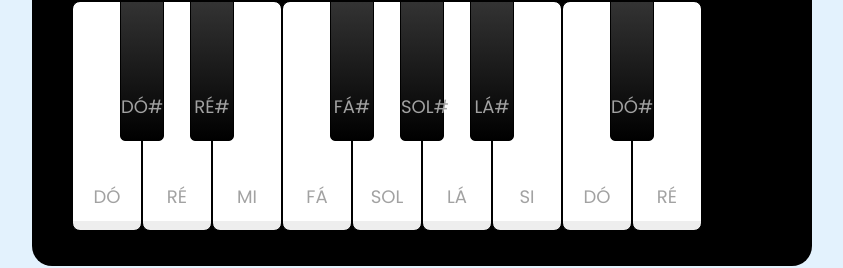
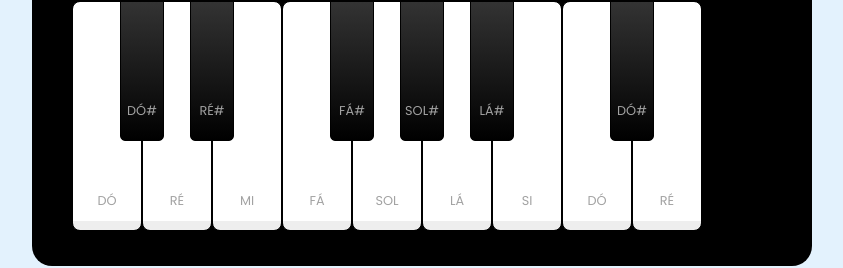
Before and after one commit to rafa-san/dio-simulador-de-piano, a plain HTML site: page index.html in a window 1280 px wide. Shown: the part 324-592 px from the top of the page, without its empty margins (218-1061 px from the left). Drawn offline with Linux system fonts and the light colour scheme.

Commit message:
style: reorganizei algumas declarações

```diff
--- a/src/styles/main.css
+++ b/src/styles/main.css
@@ -102,7 +102,7 @@ header .column span {
 .piano-keys span {
   position: absolute;
   bottom: 20px;
-  font-size: 1.13rem;
+  font-size: 0.8rem;
   text-align: center;
   width: 100%;
 }
```
Also changed, not shown: src/styles/reset.css (line endings or trailing spaces).
